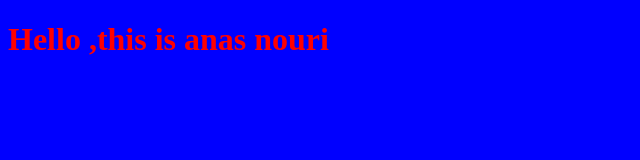
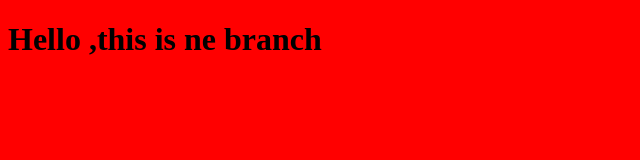
Before and after one commit to anas1IA/myprojeect, a plain HTML site: page index.html in a window 1280 px wide. Shown: the whole page, without its empty margins (0-640 px from the left). Drawn offline with Linux system fonts and the light colour scheme.

Commit message:
changing the style for title

```diff
--- a/index.html
+++ b/index.html
@@ -9,7 +9,7 @@
 </head>
 
 <body>
-    <h1> Hello ,this is anas nouri</h1>
+    <h1> Hello ,this is ne branch</h1>
     <script src="app.js"></script>
 </body>
 
--- a/style.css
+++ b/style.css
@@ -1,7 +1,7 @@
 h1 {
-    color: red;
+    color: black;
 }
 
 body {
-    background-color: blue;
+    background-color: red;
 }
```
